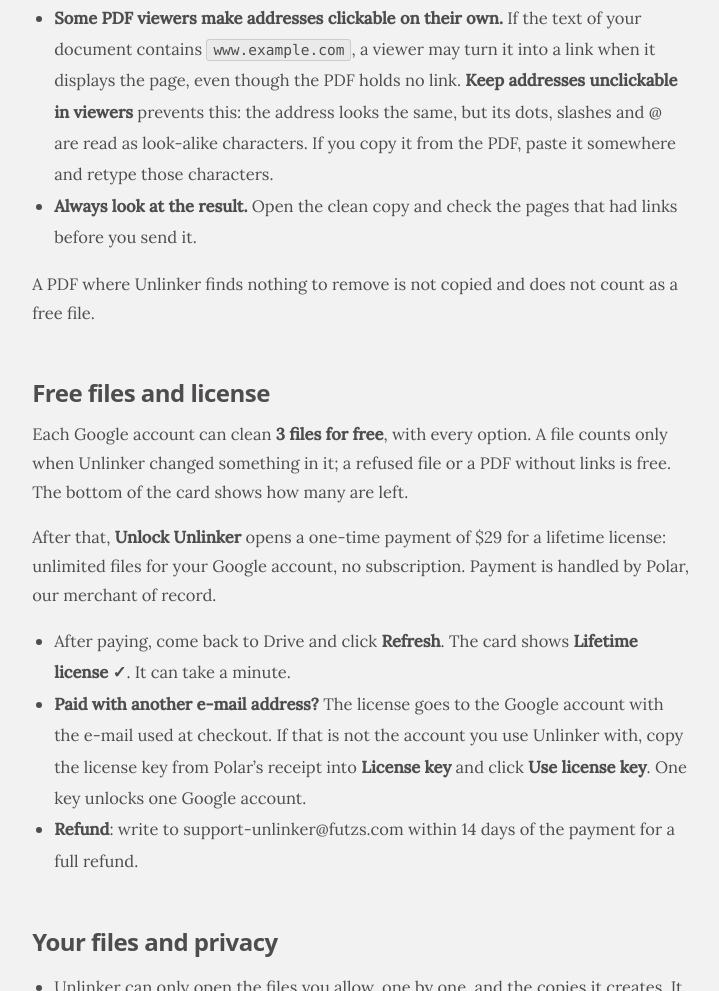
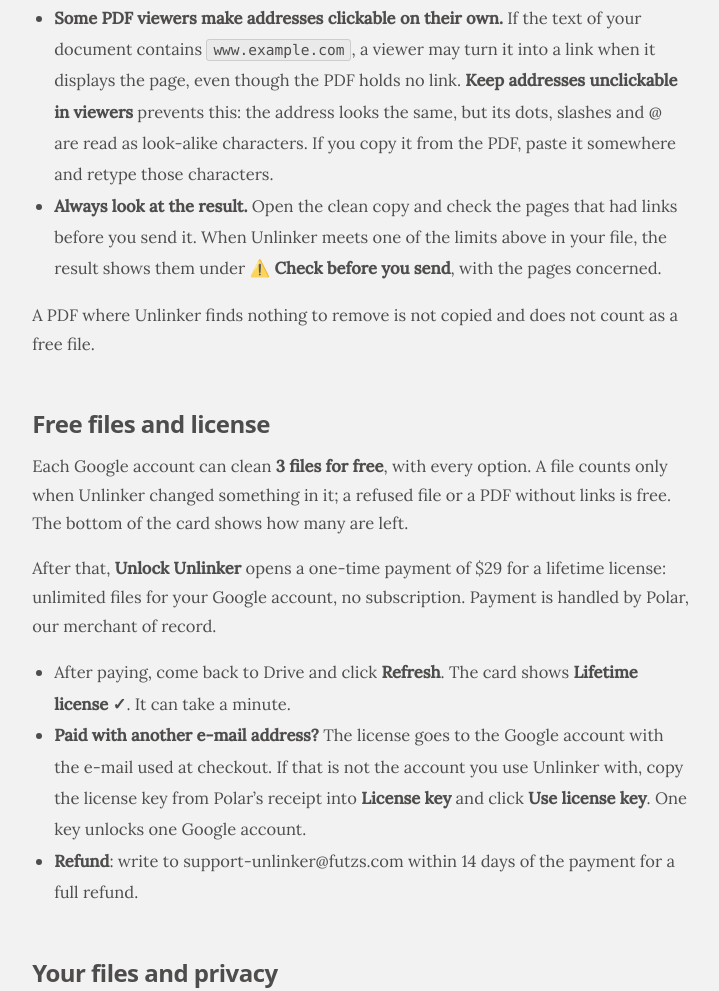
Before and after one commit to futzslab/futzs.com, a plain HTML site: page help/unlinker/index.html in a window 1280 px wide. Shown: the part 3102-4093 px from the top of the page, without its empty margins (283-1002 px from the left). Drawn offline with Linux system fonts and the light colour scheme; a web font is replaced by a local one.

Commit message:
docs(unlinker): result warnings section futzslab/futzs-website@1ef0b064c2239907fd76bad0d7522eff4880ef10

```diff
--- a/help/unlinker/index.html
+++ b/help/unlinker/index.html
@@ -193,7 +193,9 @@ keeps its color.</p>
   same, but its dots, slashes and @ are read as look-alike characters. If you
   copy it from the PDF, paste it somewhere and retype those characters.</li>
 <li><strong>Always look at the result.</strong> Open the clean copy and check the pages that
-  had links before you send it.</li>
+  had links before you send it. When Unlinker meets one of the limits above in
+  your file, the result shows them under <strong>⚠️ Check before you send</strong>, with the
+  pages concerned.</li>
 </ul>
 <p>A PDF where Unlinker finds nothing to remove is not copied and does not count
 as a free file.</p>
```
